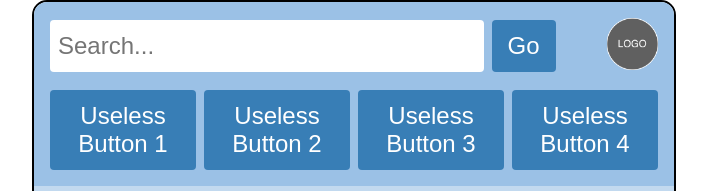
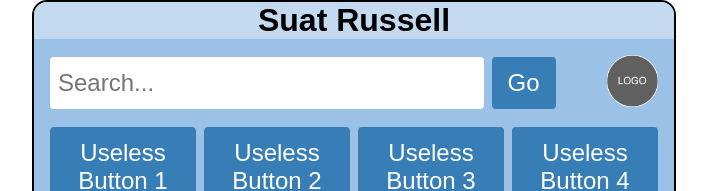
Before and after one commit to Sua711-06/Mobile-Website-1, a plain HTML site: page mobileWebsite/index.html in a window 1280 px wide. Shown: the top 191 px of the page, without its empty margins (286-993 px from the left). Drawn offline with nearby package versions, Linux system fonts and the light colour scheme.

Commit message:
Update index.html
added name

```diff
--- a/mobileWebsite/index.html
+++ b/mobileWebsite/index.html
@@ -11,6 +11,7 @@
     </head>
     <body>
         <div id="container">
+<h1>Suat Russell</h1>
             <div class="navBar">
                 <div class="navTop">
                     <div class="search">
```
